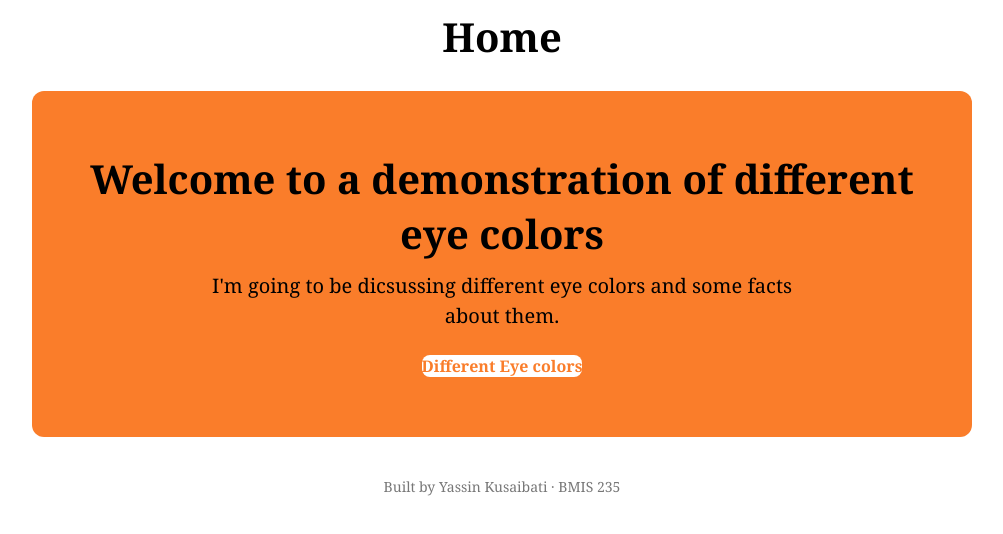
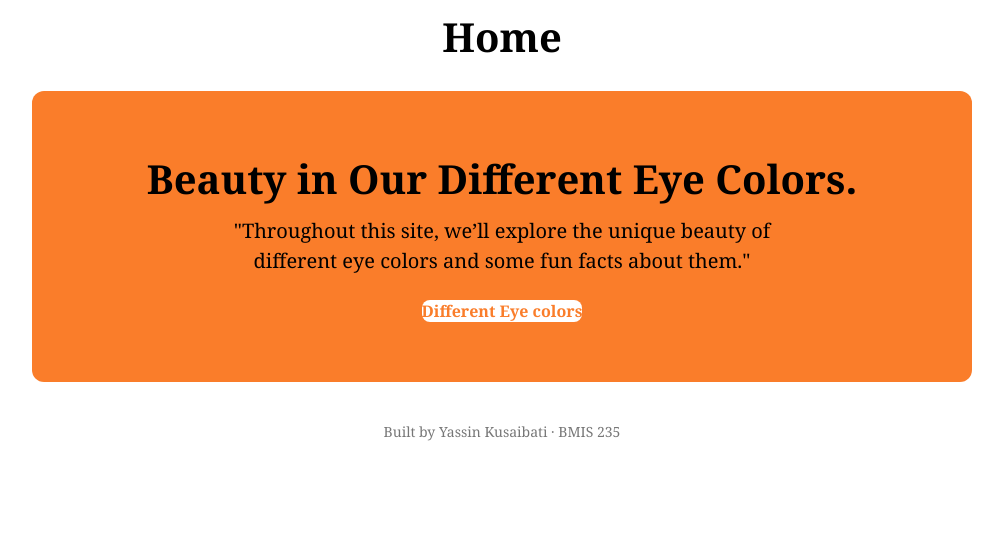
Before and after one commit to kusaibatiyassin1-oss/bmis235-html-4, a plain HTML site: page index.html in a window 1280 px wide. Shown: the part 76-610 px from the top of the page, without its empty margins (138-1141 px from the left). Drawn offline with Linux system fonts and the light colour scheme.

Commit message:
Update index.html

```diff
--- a/index.html
+++ b/index.html
@@ -8,7 +8,7 @@
 <head>
 <meta charset="utf-8">
 <meta name="author" content="Yassin Kusaibati">
-<title>Home</title>
+<title>Beauty in Our Different Eye Colors.</title>
 
 <!-- this one line connects the page to the stylesheet -->
 <link rel="stylesheet" href="styles.css">
@@ -31,8 +31,8 @@
 
 <h1>Home</h1>
 <p><section class="blk-banner">
-    <h2>Welcome to a demonstration of different eye colors</h2>
-    <p>I'm going to be dicsussing different eye colors and some facts about them.</p>
+    <h2>Beauty in Our Different Eye Colors.</h2>
+    <p>"Throughout this site, we’ll explore the unique beauty of different eye colors and some fun facts about them."</p>
     <a class="blk-button" href="index.html">Different Eye colors </a>
 </section>
 </p>
```
